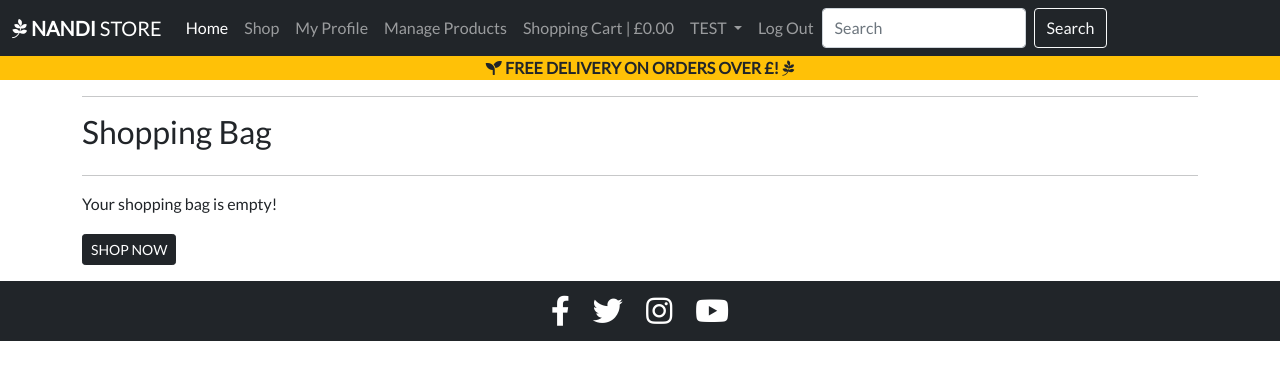
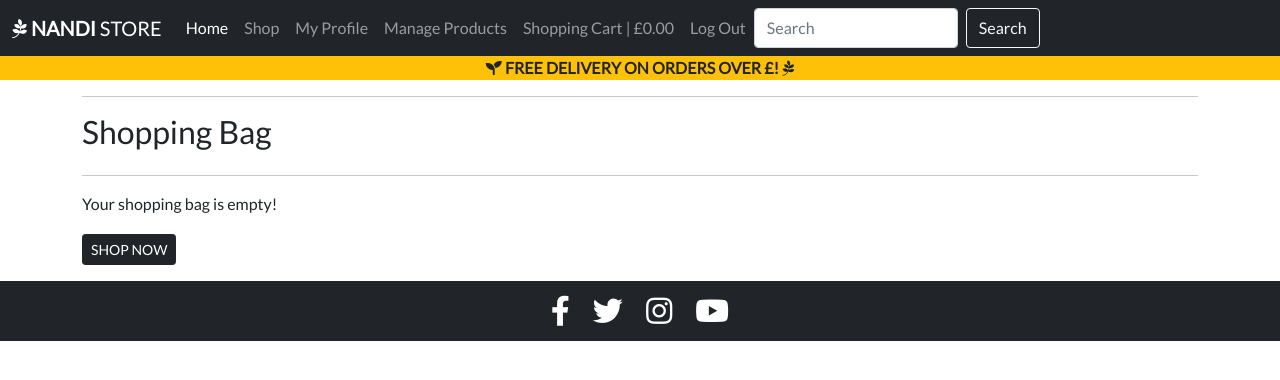
Before and after one commit to Chloe-O/Nandi-Store, a Django app: page /bag/ in a window 1280 px wide. Shown: the top 380 px of the page. Run offline with Django 3.2, Linux system fonts and the light colour scheme; the visitor is signed in with stand-in values (Sample User, id 1); some libraries are stand-ins or nearby versions.

Commit message:
dropdown removed from base.html

```diff
--- a/templates/base.html
+++ b/templates/base.html
@@ -70,19 +70,6 @@
                                 {% else %}
                                 £0.00
                                 {% endif %}</a>
-                        </li>
-                        <li class="nav-item dropdown">
-                            <a class="nav-link dropdown-toggle" href="#" id="navbarDropdown" role="button"
-                                data-bs-toggle="dropdown" aria-expanded="false">
-                                TEST
-                            </a>
-                            <ul class="dropdown-menu" aria-labelledby="navbarDropdown">
-                                <li><a class="dropdown-item" href="#">Succulents</a></li>
-                                <li><a class="dropdown-item" href="#">Cacti</a></li>
-                                <li>
-                                </li>
-                                <li><a class="dropdown-item" href="#">Other plant type</a></li>
-                            </ul>
                         </li>
 
                         <li class="nav-item"><a class="nav-link" href="{% url 'account_logout' %}">Log Out</a></li>
```
